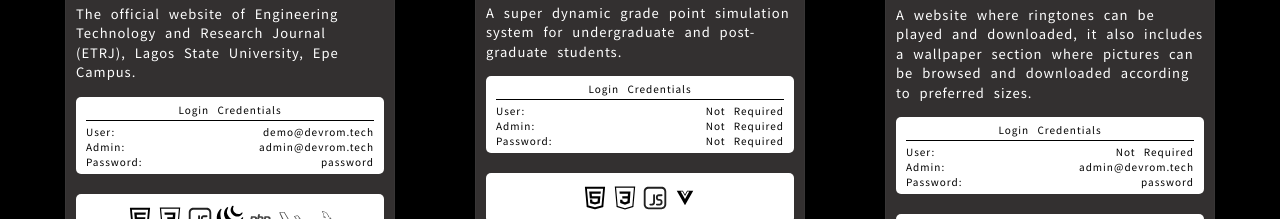
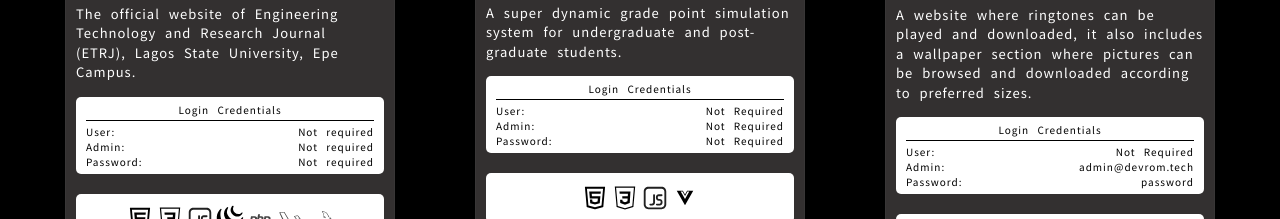
Before and after one commit to MoshoodRafiu/portfolio, a Vue app: page / in a window 1280 px wide. Shown: the part 2540-2759 px from the top of the page. Built offline with nearby package versions, Linux system fonts and the light colour scheme; a web font is replaced by a local one; what vue-particles would draw is missing.

Commit message:
Fix project error

```diff
--- a/src/components/Projects.vue
+++ b/src/components/Projects.vue
@@ -146,15 +146,15 @@
                                         <div class="project--credentials-body">
                                             <div class="project--credentials-info">
                                                 <div>User:</div>
-                                                <div>demo@devrom.tech</div>
+                                                <div>Not required</div>
                                             </div>
                                             <div class="project--credentials-info">
                                                  <div>Admin:</div>
-                                                <div>admin@devrom.tech</div>
+                                                <div>Not required</div>
                                             </div>
                                             <div class="project--credentials-info">
                                                  <div>Password:</div>
-                                                <div>password</div>
+                                                <div>Not required</div>
                                             </div>
                                         </div>
                                     </div>
```
